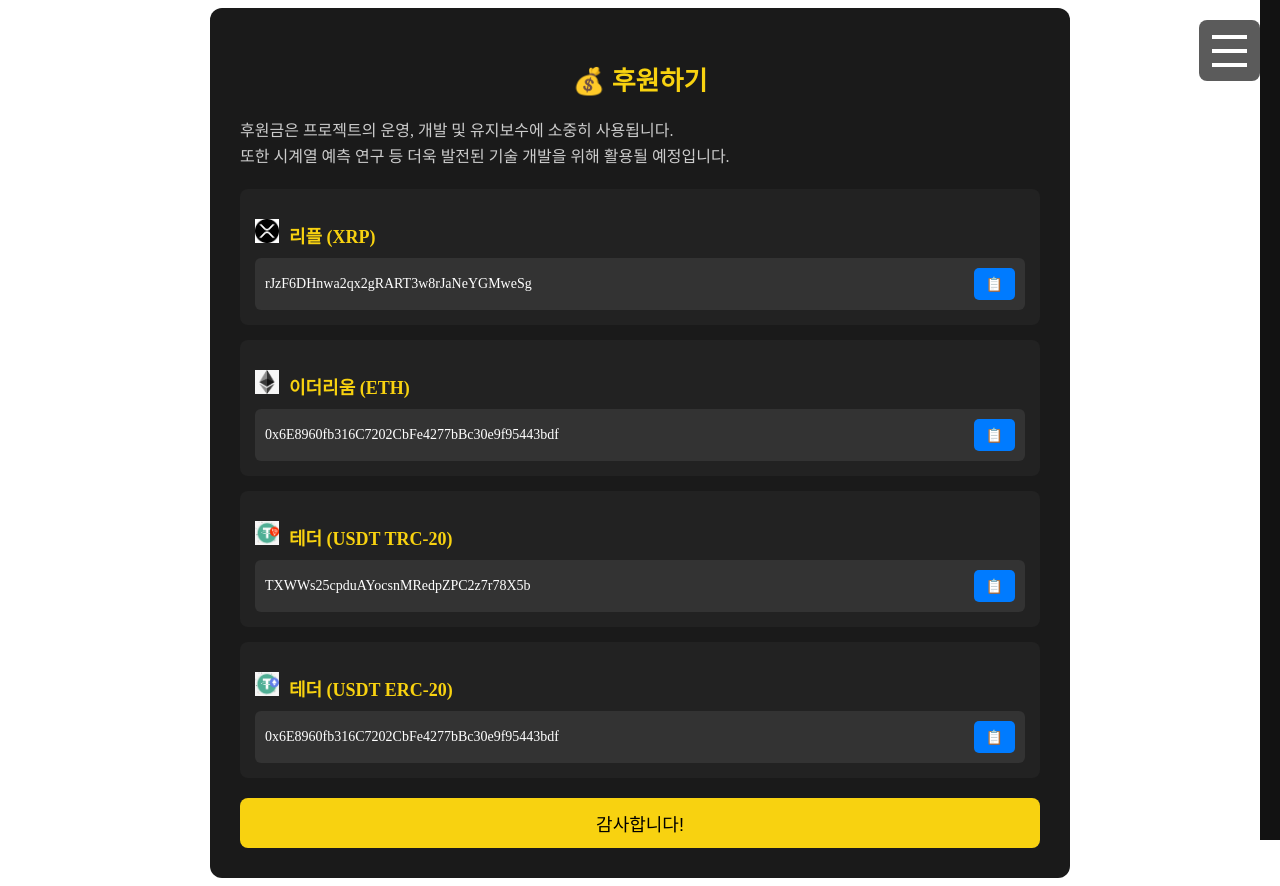
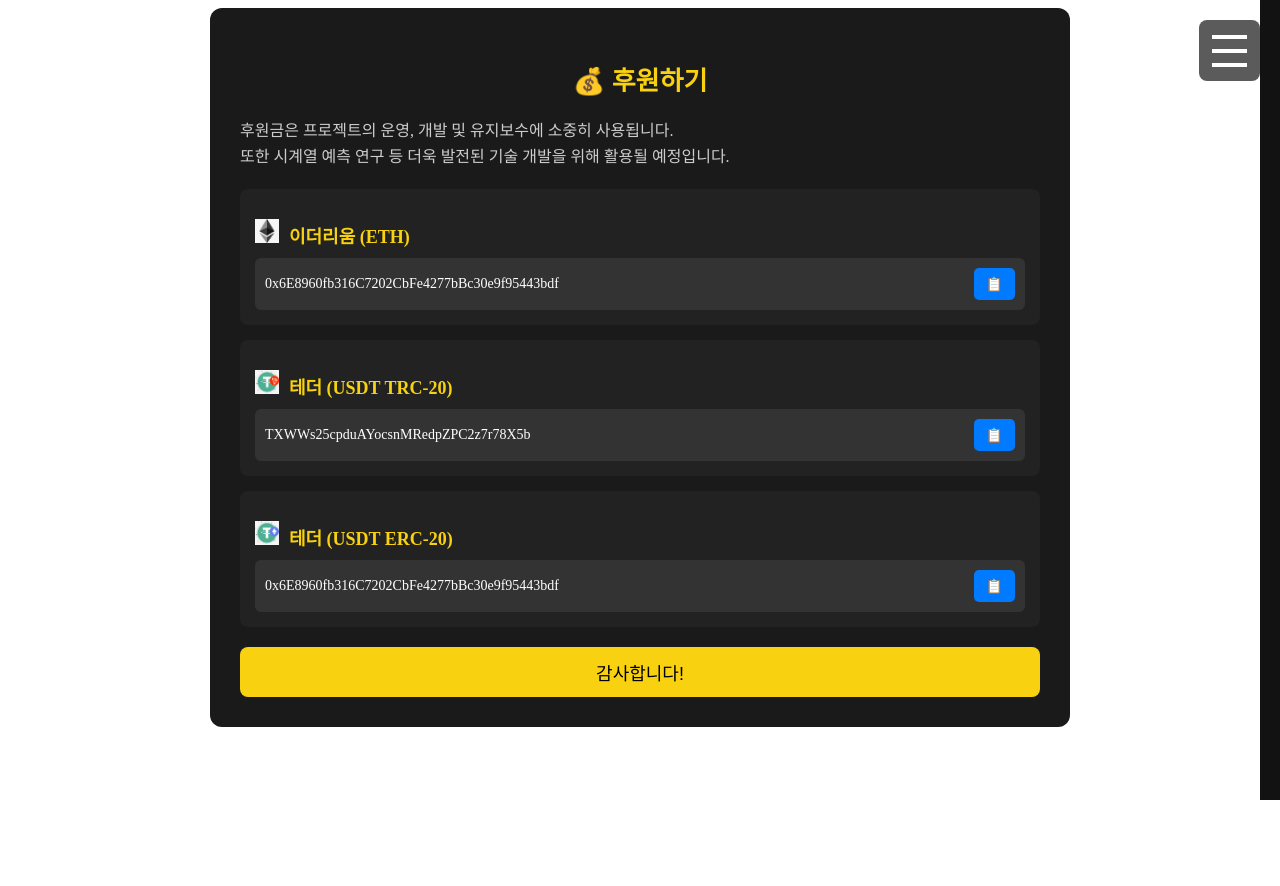
Before and after one commit to puzzlecollector/LLMProphet, a Django app: page /support/ in a window 1280 px wide. After the commit the page ends 800 px from the top, so only its background shows below. Run offline with Django 5.2, Linux system fonts and the light colour scheme.

Commit message:
updated support page

```diff
--- a/templates/analyzer/support_page.html
+++ b/templates/analyzer/support_page.html
@@ -248,18 +248,6 @@
         </div>
         -->
 
-        <!-- 리플 -->
-        <div class="crypto-section">
-            <div class="crypto-header">
-                <img src="{% static 'xrp.png' %}" alt="XRP">
-                <h3>리플 (XRP)</h3>
-            </div>
-            <div class="crypto-address">
-                <span id="xrp-address">rJzF6DHnwa2qx2gRART3w8rJaNeYGMweSg</span>
-                <button class="copy-btn" onclick="copyToClipboard('xrp-address')">📋</button>
-            </div>
-        </div>
-
         <!-- 이더리움 -->
         <div class="crypto-section">
             <div class="crypto-header">
```
